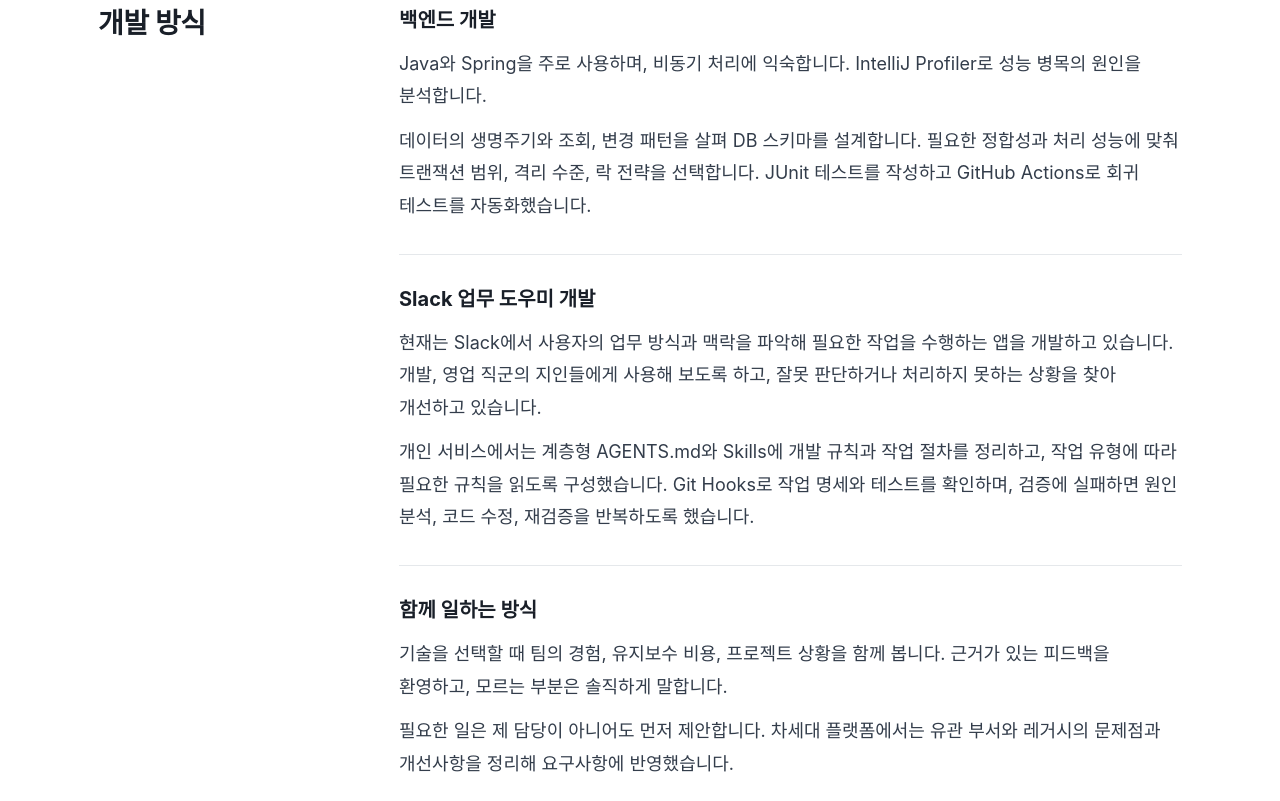
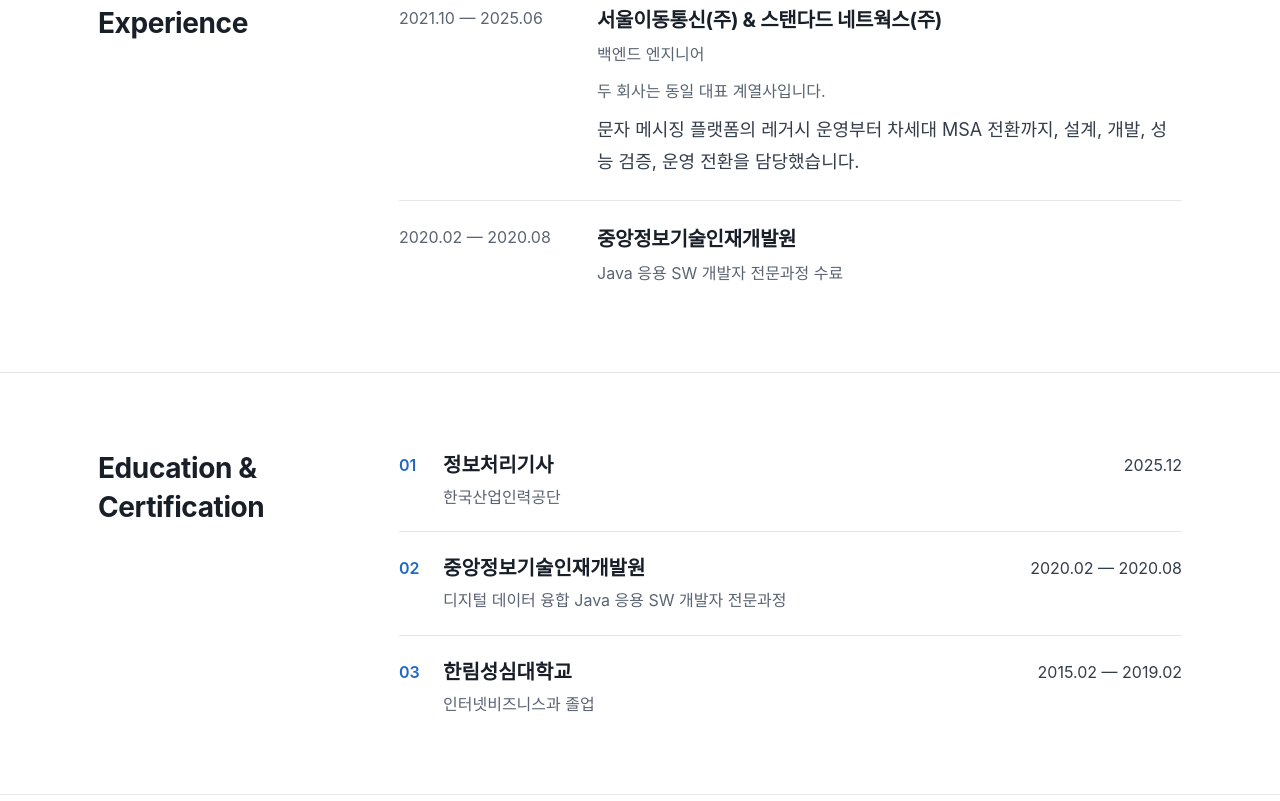
Before and after one commit to dev-LeeJaeHyeok/dev-LeeJaeHyeok.github.io, a plain HTML site: page index.html in a window 1280 px wide. Shown: the part 2119-2920 px from the top of the page. Drawn offline with Linux system fonts and the light colour scheme; a web font is replaced by a local one.

Commit message:
fix main intro update

```diff
--- a/index.html
+++ b/index.html
@@ -34,7 +34,6 @@
     <li><a href="#top" data-target="top"><span class="toc__dot"></span>Intro</a></li>
     <li><a href="#work" data-target="work"><span class="toc__dot"></span>Work</a></li>
     <li><a href="#skills" data-target="skills"><span class="toc__dot"></span>Skills</a></li>
-    <li><a href="#approach" data-target="approach"><span class="toc__dot"></span>개발 방식</a></li>
     <li><a href="#experience" data-target="experience"><span class="toc__dot"></span>Experience</a></li>
     <li><a href="#education" data-target="education"><span class="toc__dot"></span>Education</a></li>
     <li><a href="#contact" data-target="contact"><span class="toc__dot"></span>Contact</a></li>
@@ -223,29 +222,6 @@
     </div>
   </section>
 
-  <section class="section" id="approach">
-    <div class="wrap grid-1-3">
-      <div class="col-label"><h2 class="section__title">개발 방식</h2></div>
-      <div class="practice">
-        <section class="practice__item" aria-labelledby="backend-practice-title">
-          <h3 id="backend-practice-title">백엔드 개발</h3>
-          <p>Java와 Spring을 주로 사용하며, 비동기 처리에 익숙합니다. IntelliJ Profiler로 성능 병목의 원인을 분석합니다.</p>
-          <p>데이터의 생명주기와 조회, 변경 패턴을 살펴 DB 스키마를 설계합니다. 필요한 정합성과 처리 성능에 맞춰 트랜잭션 범위, 격리 수준, 락 전략을 선택합니다. JUnit 테스트를 작성하고 GitHub Actions로 회귀 테스트를 자동화했습니다.</p>
-        </section>
-        <section class="practice__item" aria-labelledby="assistant-practice-title">
-          <h3 id="assistant-practice-title">Slack 업무 도우미 개발</h3>
-          <p>현재는 Slack에서 사용자의 업무 방식과 맥락을 파악해 필요한 작업을 수행하는 앱을 개발하고 있습니다. 개발, 영업 직군의 지인들에게 사용해 보도록 하고, 잘못 판단하거나 처리하지 못하는 상황을 찾아 개선하고 있습니다.</p>
-          <p>개인 서비스에서는 계층형 AGENTS.md와 Skills에 개발 규칙과 작업 절차를 정리하고, 작업 유형에 따라 필요한 규칙을 읽도록 구성했습니다. Git Hooks로 작업 명세와 테스트를 확인하며, 검증에 실패하면 원인 분석, 코드 수정, 재검증을 반복하도록 했습니다.</p>
-        </section>
-        <section class="practice__item" aria-labelledby="working-style-title">
-          <h3 id="working-style-title">함께 일하는 방식</h3>
-          <p>기술을 선택할 때 팀의 경험, 유지보수 비용, 프로젝트 상황을 함께 봅니다. 근거가 있는 피드백을 환영하고, 모르는 부분은 솔직하게 말합니다.</p>
-          <p>필요한 일은 제 담당이 아니어도 먼저 제안합니다. 차세대 플랫폼에서는 유관 부서와 레거시의 문제점과 개선사항을 정리해 요구사항에 반영했습니다.</p>
-        </section>
-      </div>
-    </div>
-  </section>
-
   <!-- EXPERIENCE -->
   <section class="section" id="experience">
     <div class="wrap grid-1-3">
--- a/main.css
+++ b/main.css
@@ -104,10 +104,3 @@ main { font-size: var(--home-body); }
   .edu__date { grid-column: 2; }
   .exp__item { grid-template-columns: minmax(0, 1fr); }
 }
-
-/* Resume additions follow the existing main-page type scale. */
-.practice { display: grid; gap: 32px; min-width: 0; }
-.practice__item + .practice__item { border-top: 1px solid var(--line); padding-top: 28px; }
-.practice__item h3 { font-size: var(--home-item-title); line-height: 1.6; margin-bottom: 12px; }
-.practice__item p { font-size: var(--home-body); line-height: 1.8; color: var(--text-2); word-break: keep-all; overflow-wrap: anywhere; }
-.practice__item p + p { margin-top: 12px; }
```
